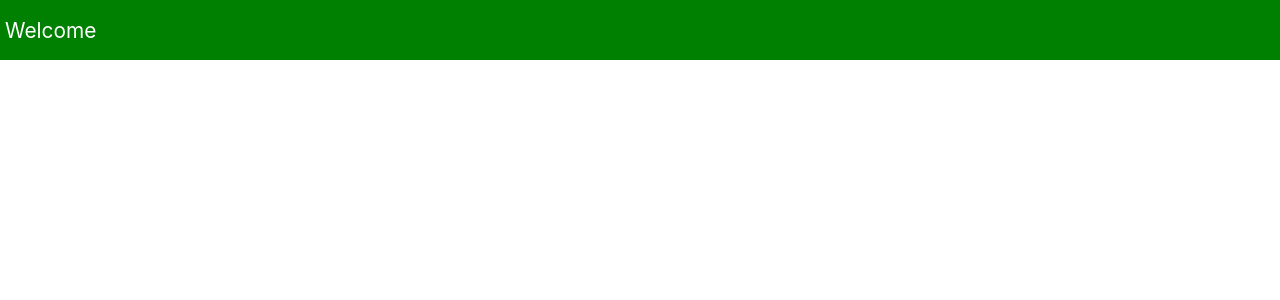
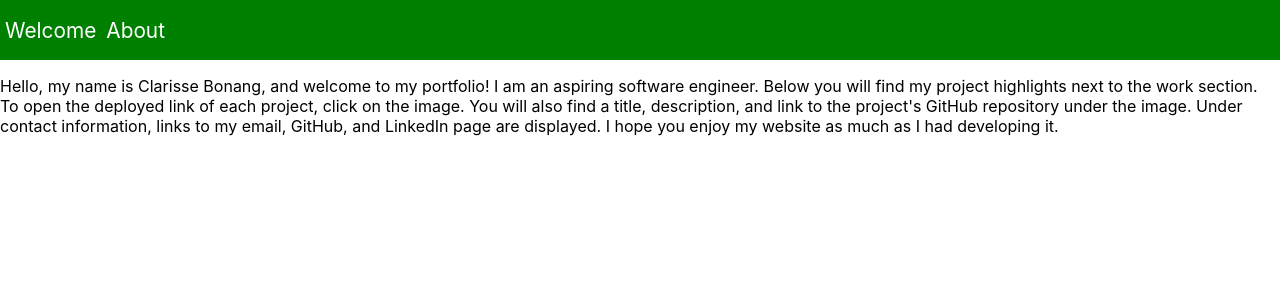
Before and after one commit to csbonang/bonang_portfolio, a React (Create React App) app in the folder my-app/: page /about in a window 1280 px wide. Shown: the top 300 px of the page. Built offline with nearby package versions, Linux system fonts and the light colour scheme.

Commit message:
added about to navbar and navigates to seperate about page

```diff
--- a/my-app/package.json
+++ b/my-app/package.json
@@ -10,6 +10,7 @@
     "gh-pages": "^3.2.3",
     "react": "^17.0.2",
     "react-dom": "^17.0.2",
+    "react-router-dom": "^5.2.0",
     "react-scripts": "4.0.3",
     "web-vitals": "^1.1.2"
   },
--- a/my-app/src/App.js
+++ b/my-app/src/App.js
@@ -1,14 +1,18 @@
 import React from "react";
+import { BrowserRouter as Router, Route } from 'react-router-dom';
 // import Header from "./components/Header";
 // import Section from "./components/Section";
 import Navbar from "./components/Navbar";
+import About from "./components/About";
 
 function App() {
   return (
     <div>
+      <Router>
       <Navbar />
-      {/* <Header />
-      <Section /> */}
+        <Route exact path="/about" component={About} />
+
+      </Router>
     </div>
   );
 }
--- /dev/null
+++ b/my-app/src/components/About.js
@@ -0,0 +1,35 @@
+import React from 'react';
+// import '../styles/Navbar.css';
+
+// By importing the Navbar.css file, it is added to the DOM whenever this component loads
+
+// We can also style a component inside of its JavaScript file by adding style properties to its rendered elements
+// Unlike regular HTML, a JSX style property must be an object instead of a string
+// On a style object, we camelCase all property names, and put all of the values in quotes
+// Non quoted values default to "pixels", e.g. height, margin, padding
+
+const styles = {
+  navbarStyle: {
+    background: 'green',
+    justifyContent: 'flex-end',
+  },
+};
+
+// We use JSX curly braces to evaluate the style object on the JSX tag
+
+function About() {
+  return (
+    <p>
+        Hello, my name is Clarisse Bonang, and welcome to my portfolio!
+                I am an aspiring software engineer. Below you will find my project
+                 highlights next to the work section. To open the deployed link
+                of each project, click on the image. You will also find a title,
+                description, and link to the project's GitHub repository under
+                the image. Under contact information, links to my email, GitHub,
+                and  LinkedIn page are displayed. I hope you enjoy my website
+                as much as I had developing it.
+    </p>
+  );
+}
+
+export default About;
--- a/my-app/src/components/Navbar.js
+++ b/my-app/src/components/Navbar.js
@@ -21,6 +21,7 @@ function Navbar() {
   return (
     <nav style={styles.navbarStyle} className="navbar">
       <a href="/">Welcome</a>
+      <a href="/about">About</a>
     </nav>
   );
 }
```
Also changed, not shown: 1 other file (tests, documents, lock files or other folders).
